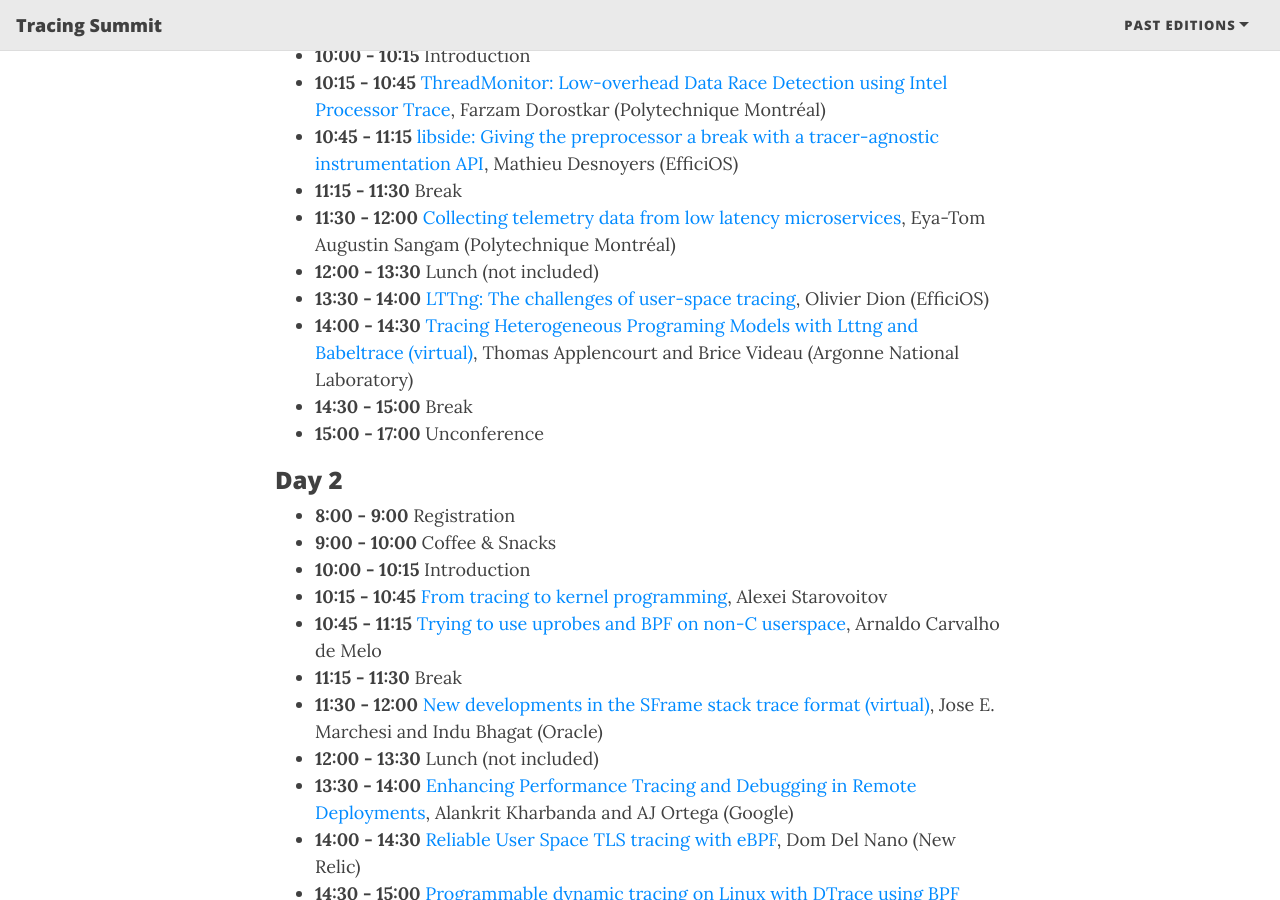
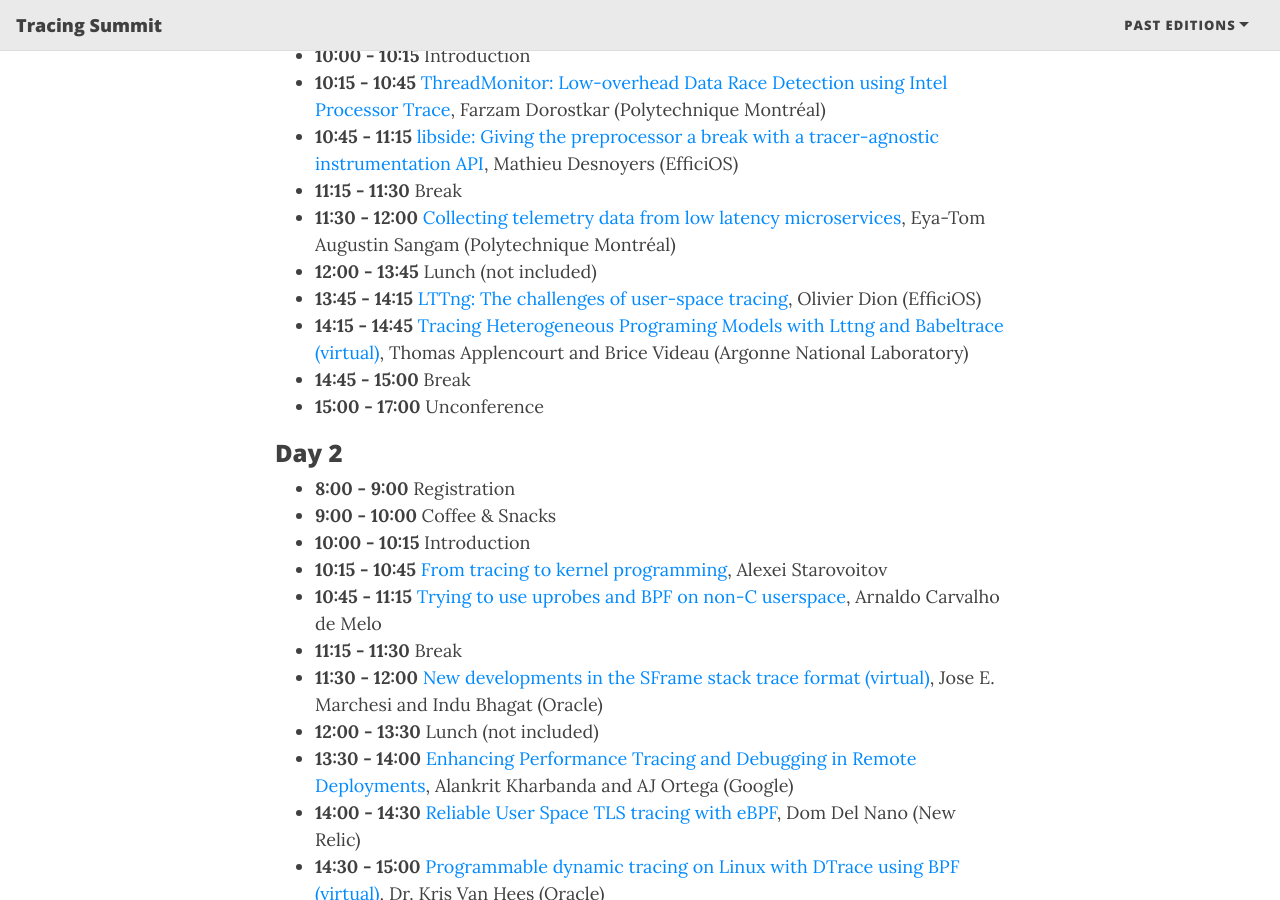
Before and after one commit to tracingsummit/tracingsummit.github.io, a Jekyll site: the page built from index.md, in a window 1280 px wide and 900 px high, scrolled down 1620 px. Built offline with Jekyll 4.4.1, drawn with Linux system fonts in a browser that asks for light colours; nearby versions of some CDN libraries.

Commit message:
index: Offset time for day 1
Signed-off-by: Olivier Dion <odion@efficios.com>

```diff
--- a/index.md
+++ b/index.md
@@ -62,10 +62,10 @@
 * **10:45 - 11:15** [libside: Giving the preprocessor a break with a tracer-agnostic instrumentation API](/ts/2023/libside), Mathieu Desnoyers (EfficiOS)
 * **11:15 - 11:30** Break
 * **11:30 - 12:00** [Collecting telemetry data from low latency microservices](/ts/2023/telemetry), Eya-Tom Augustin Sangam (Polytechnique Montréal)
-* **12:00 - 13:30** Lunch (not included)
-* **13:30 - 14:00** [LTTng: The challenges of user-space tracing](/ts/2023/lttng), Olivier Dion (EfficiOS)
-* **14:00 - 14:30** [Tracing Heterogeneous Programing Models with Lttng and Babeltrace (virtual)](/ts/2023/heterogeneous), Thomas Applencourt and Brice Videau (Argonne National Laboratory)
-* **14:30 - 15:00** Break
+* **12:00 - 13:45** Lunch (not included)
+* **13:45 - 14:15** [LTTng: The challenges of user-space tracing](/ts/2023/lttng), Olivier Dion (EfficiOS)
+* **14:15 - 14:45** [Tracing Heterogeneous Programing Models with Lttng and Babeltrace (virtual)](/ts/2023/heterogeneous), Thomas Applencourt and Brice Videau (Argonne National Laboratory)
+* **14:45 - 15:00** Break
 * **15:00 - 17:00** Unconference
 
 ### Day 2
```
